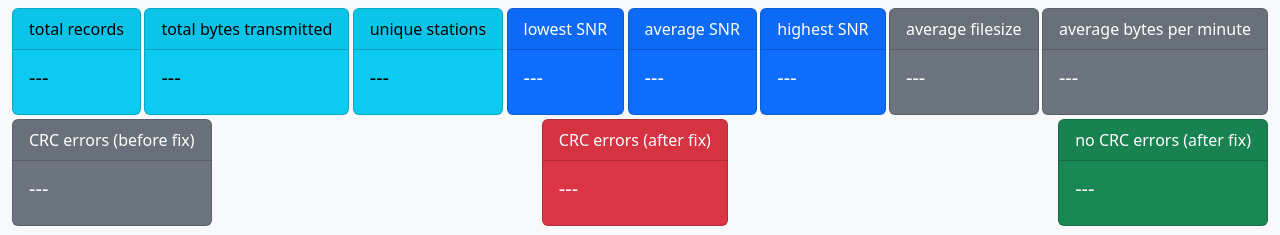
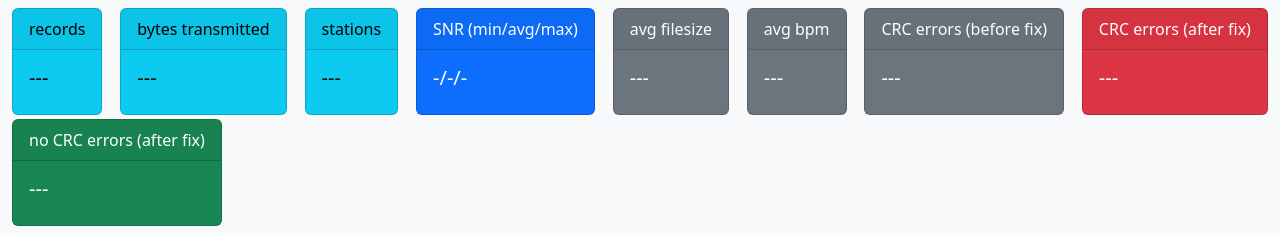
Before and after one commit to DJ2LS/FreeDATA-Stats, a plain HTML site: page index.html in a window 1280 px wide. Drawn offline with Linux system fonts and the light colour scheme.

Commit message:
reduced info box size

```diff
--- a/index.html
+++ b/index.html
@@ -7,59 +7,45 @@
     <link href="assets/bootstrap/css/bootstrap.min.css" rel="stylesheet" />
   </head>
   <body>
-    <nav class="navbar sticky-top bg-light">
+    <nav class="navbar  bg-light">
       <div class="container-fluid">
         <div class="card text-bg-info mb-1" style="max-width: 18rem">
-          <div class="card-header">total records</div>
+          <div class="card-header">records</div>
           <div class="card-body">
             <h5 class="card-title" id="totalRecords">---</h5>
           </div>
         </div>
 
         <div class="card text-bg-info mb-1" style="max-width: 18rem">
-          <div class="card-header">total bytes transmitted</div>
+          <div class="card-header">bytes transmitted</div>
           <div class="card-body">
             <h5 class="card-title" id="totalBytesTransmitted">---</h5>
           </div>
         </div>
 
         <div class="card text-bg-info mb-1" style="max-width: 18rem">
-          <div class="card-header">unique stations</div>
+          <div class="card-header">stations</div>
           <div class="card-body">
             <h5 class="card-title" id="uniqueStations">---</h5>
           </div>
         </div>
 
         <div class="card text-bg-primary mb-1" style="max-width: 18rem">
-          <div class="card-header">lowest SNR</div>
+          <div class="card-header">SNR (min/avg/max)</div>
           <div class="card-body">
-            <h5 class="card-title" id="lowestSNR">---</h5>
-          </div>
-        </div>
-
-        <div class="card text-bg-primary mb-1" style="max-width: 18rem">
-          <div class="card-header">average SNR</div>
-          <div class="card-body">
-            <h5 class="card-title" id="avgSNR">---</h5>
-          </div>
-        </div>
-
-        <div class="card text-bg-primary mb-1" style="max-width: 18rem">
-          <div class="card-header">highest SNR</div>
-          <div class="card-body">
-            <h5 class="card-title" id="highestSNR">---</h5>
+            <h5 class="card-title"><span id="lowestSNR">-</span>/<span id="avgSNR">-</span>/<span id="highestSNR">-</span></h5>
           </div>
         </div>
 
         <div class="card text-bg-secondary mb-1" style="max-width: 18rem">
-          <div class="card-header">average filesize</div>
+          <div class="card-header">avg filesize</div>
           <div class="card-body">
             <h5 class="card-title" id="averageFileSize">---</h5>
           </div>
         </div>
 
         <div class="card text-bg-secondary mb-1" style="max-width: 18rem">
-          <div class="card-header">average bytes per minute</div>
+          <div class="card-header">avg bpm</div>
           <div class="card-body">
             <h5 class="card-title" id="averageBytesPerMinute">---</h5>
           </div>
```
